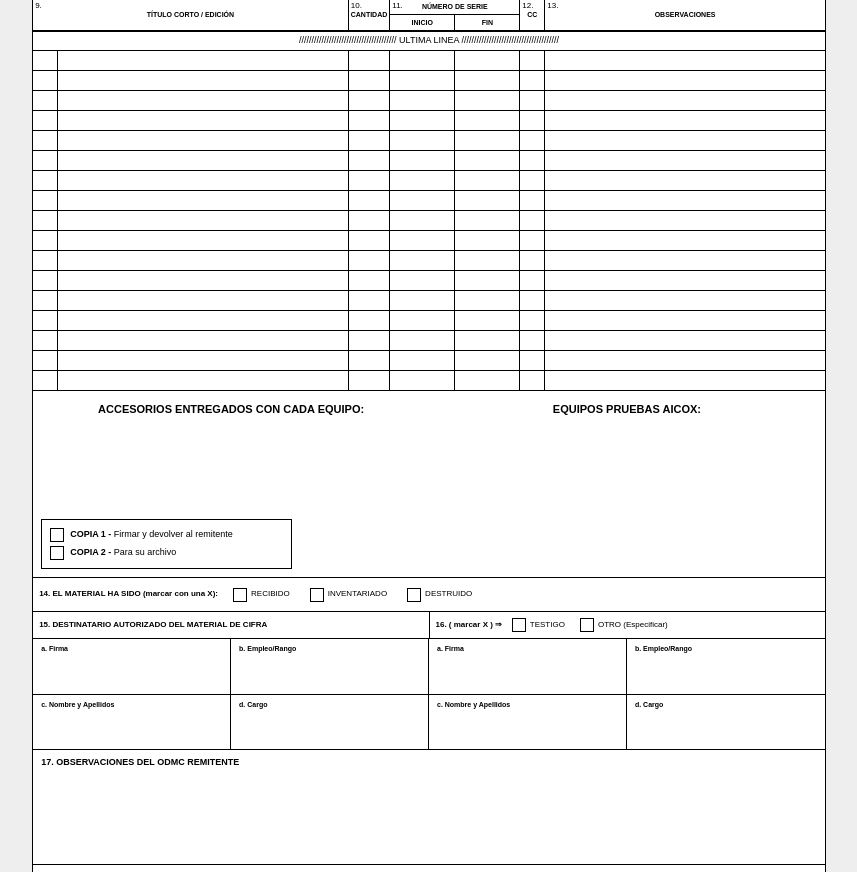
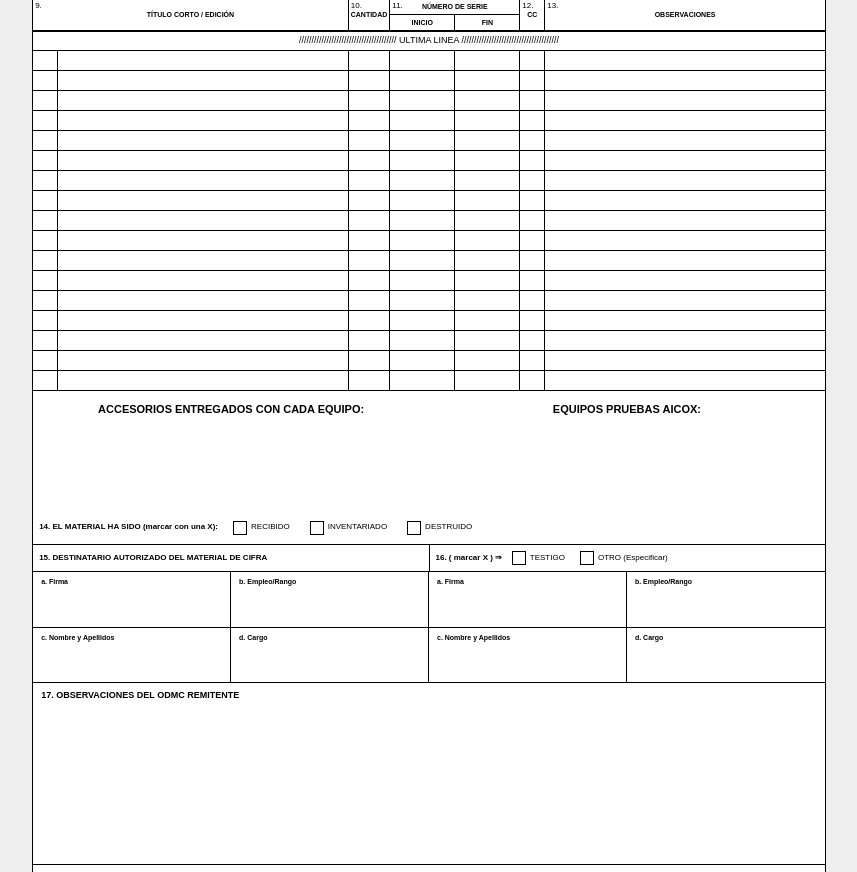
Before and after one commit to David-Pajuelo/thot-security, a Python web app: template cryptotrace/cryptotrace-pdf-generator/app/templates/ac21_pdf_template.html in a window 1280 px wide. Shown: the part 264-1136 px from the top of the page, without its empty margins (211-1068 px from the left). Run offline with Jinja, Linux system fonts and the light colour scheme; the template is opened without the code that fills it, so the values that code supplies are empty.

Commit message:
AC21: checkboxes COPIA 1/COPIA 2 en ultima pagina, ninguno marcado por defecto
Co-authored-by: Cursor <cursoragent@cursor.com>

```diff
--- a/cryptotrace/cryptotrace-backend/src/productos/views.py
+++ b/cryptotrace/cryptotrace-backend/src/productos/views.py
@@ -1162,8 +1162,8 @@ class AlbaranViewSet(viewsets.ModelViewSet):
                 'accesorios_por_pagina': accesorios_por_pagina_pdf if es_multipagina else accesorios_por_pagina,  # Accesorios específicos de cada página PDF
                 'equipos_por_pagina': equipos_por_pagina_pdf if es_multipagina else equipos_por_pagina,  # Equipos específicos de cada página PDF
                 'flags': {
-                    'firme_y_devuelva': False,  # TODO: mapear estos campos cuando estén en el modelo
-                    'para_su_archivo': True
+                    'firme_y_devuelva': False,  # Ningún checkbox marcado por defecto
+                    'para_su_archivo': False
                 },
                 'material_ha_sido': pagina_principal.estado_material or '',  # Mapear del campo estado_material del modelo
                 'destinatario_autorizado': {
--- a/cryptotrace/cryptotrace-pdf-generator/app/main.py
+++ b/cryptotrace/cryptotrace-pdf-generator/app/main.py
@@ -488,8 +488,8 @@ def get_sample_data():
             {"codigo_producto": "PROD019", "cantidad": 1, "descripcion_producto": "Producto Diecinueve", "numero_serie": "SN019-R"},
             {"codigo_producto": "PROD020", "cantidad": 1, "descripcion_producto": "Producto Veinte", "numero_serie": "SN020-S"},
         ],
-        "flags": { # Para los checkboxes de "Firme y devuelva" y "Para su archivo"
-            "firme_y_devuelva": True,
+        "flags": { # Ningún checkbox marcado por defecto
+            "firme_y_devuelva": False,
             "para_su_archivo": False
         },
         "material_ha_sido": "RECIBIDO", # RECIBIDO, INVENTARIADO, DESTRUIDO
--- a/cryptotrace/cryptotrace-pdf-generator/app/templates/ac21_pdf_template.html
+++ b/cryptotrace/cryptotrace-pdf-generator/app/templates/ac21_pdf_template.html
@@ -526,6 +526,11 @@
             gap: 4px;
             width: 30%;
         }
+        .copias-container.copias-stack {
+            width: 100%;
+            border: none;
+            padding: 8px 0;
+        }
         .copia-item {
             display: flex;
             align-items: center;
@@ -935,19 +940,21 @@
             </div>
         </div>
 
-        <!-- COPIA 1 y COPIA 2 -->
+        <!-- COPIA 1 / COPIA 2 (solo en la última página) -->
+        {% if pagina_actual == total_paginas %}
         <div class="copias-section">
-            <div class="copias-container">
+            <div class="copias-container copias-stack">
                 <div class="copia-item">
-                    <span class="checkbox-square">{% if flags.copia1 %}X{% endif %}</span>
+                    <span class="checkbox-square">{% if flags.firme_y_devuelva or flags.copia1 %}X{% endif %}</span>
                     <span><strong>COPIA 1 -</strong> Firmar y devolver al remitente</span>
                 </div>
                 <div class="copia-item">
-                    <span class="checkbox-square">{% if flags.copia2 %}X{% endif %}</span>
+                    <span class="checkbox-square">{% if flags.para_su_archivo or flags.copia2 %}X{% endif %}</span>
                     <span><strong>COPIA 2 -</strong> Para su archivo</span>
                 </div>
             </div>
-                            </div>
+        </div>
+        {% endif %}
 
         <!-- 14, 15, 16. Material ha sido / Destinatario autorizado -->
         <div class="material-section">
```
